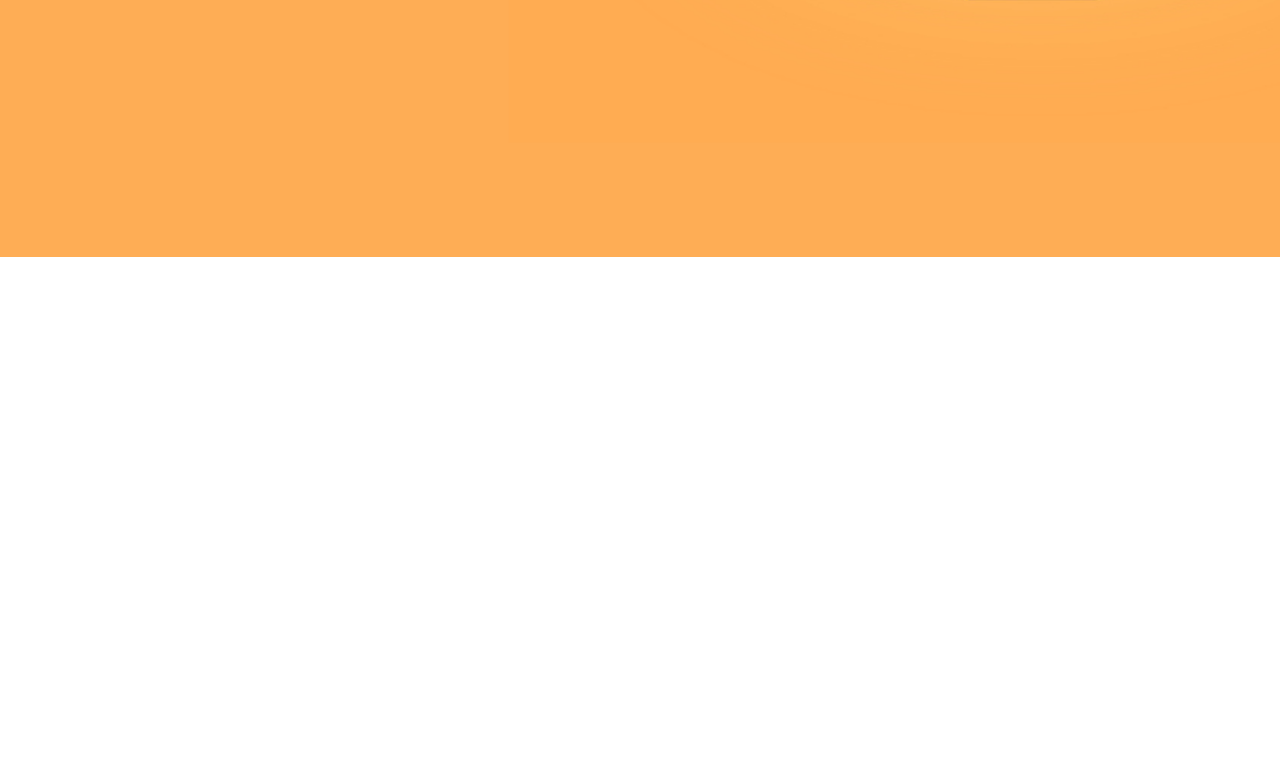
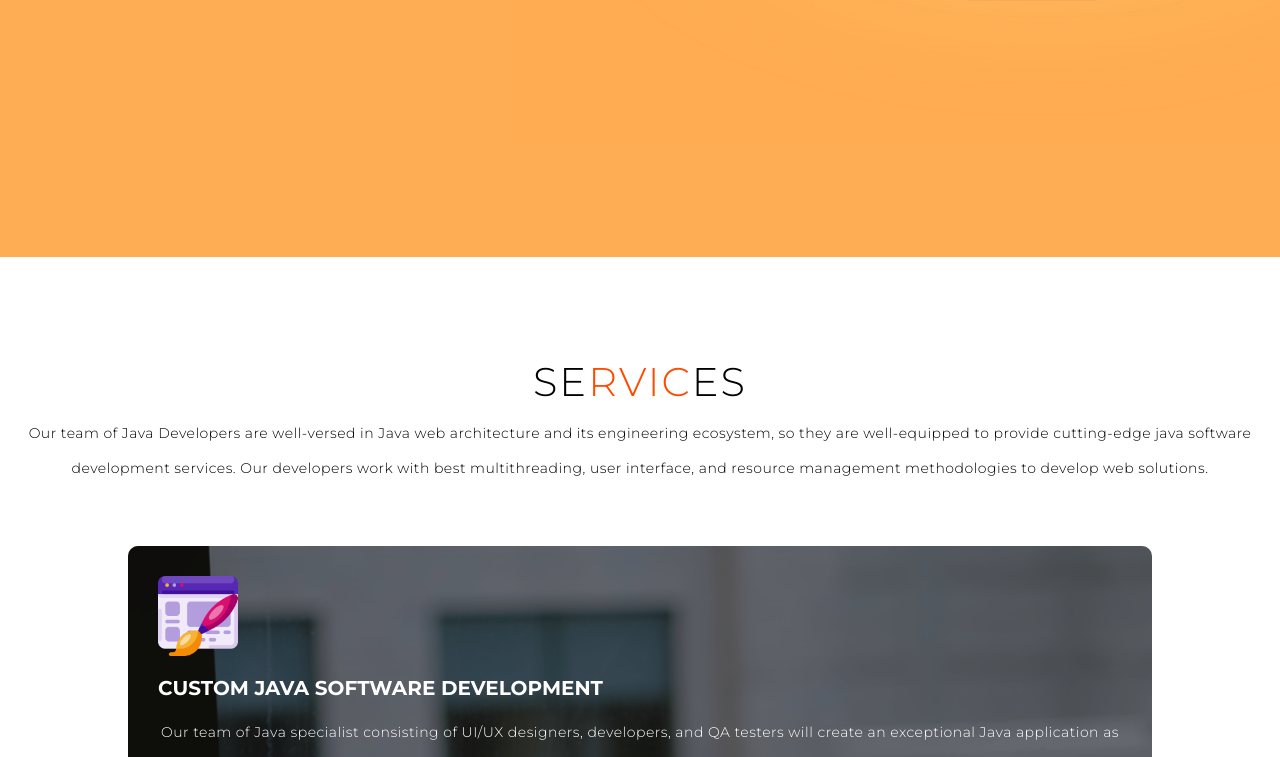
Before and after one commit to rakeshkumarg2119/my-portfolio, a website: page index.html in a window 1280 px wide. Shown: the part 543-1300 px from the top of the page. Before the commit the page ends 800 px from the top, so only its background shows below. Drawn offline with Linux system fonts and the light colour scheme.

Commit message:
Second Commit with modified css and html

```diff
--- a/index.html
+++ b/index.html
@@ -17,5 +17,40 @@
             </div>
         </div>
     </section>
+
+    <section id="services">
+        <div class="services container">
+            <div class="services-top">
+                <h1 class="section-title">Se<span>rvic</span>es</h1>
+                <p>Our team of Java Developers are well-versed in Java web architecture and its engineering ecosystem, so they are well-equipped to provide cutting-edge java software development services. Our developers work with best multithreading, user interface, and resource management methodologies to develop web solutions.</p>
+            </div>
+            <div class="service-bottom">
+
+                <div class="service-item">
+                    <div class="icon"><img src="./img/design.png"/></div>
+                    <h2>Custom Java Software development</h2>
+                    <p>Our team of Java specialist consisting of UI/UX designers, developers, and QA testers will create an exceptional Java application as per your requirements.</p>
+                </div>
+
+                <div class="service-item">
+                    <div class="icon"><img src="./img/web-deve.png"/></div>
+                    <h2>Java Web development</h2>
+                    <p>Our team of Java Developers are well-versed in Java web architecture and its engineering ecosystem, so they are well-equipped to provide cutting-edge java software development services.</p>
+                </div>
+
+                <div class="service-item">
+                    <div class="icon"><img src="./img/app-deve.png"/></div>
+                    <h2>Java Mobile development</h2>
+                    <p>We have professional team of expert developers to creating lightweight, fast, and feature-packed mobile applications using Java programming language for our business</p>
+                </div>
+
+                <div class="service-item">
+                    <div class="icon"><img src="./img/maintenance.png"/></div>
+                    <h2>Java App Support & Maintainance</h2>
+                     <p>At Sparx IT Solutions, our professional Java engineers help you to setup and run your Java app seamlessly. We tender tailored support & maintainance services to ensure...  </p>
+                </div>
+            </div>
+        </div>
+    </section>
 </body>
 </html>
--- a/style.css
+++ b/style.css
@@ -19,19 +19,62 @@ a{
     align-items: center;
     justify-content: center;
 }
+p{
+    color: black;
+    font-size: 1.4rem;
+    margin-top: 5px;
+    line-height: 2.5;
+    font-weight: 300;
+    letter-spacing: 0.05rem;
+}
+img{
+    height: 100%;
+    width: 100%;
+    object-fit: cover;
+}
+.section-title{
+    font-size: 4rem;
+    font-weight: 300;
+    color: black;
+    margin-bottom: 10px;
+    text-transform:  uppercase;
+    letter-spacing: .2rem;
+    text-align: center;
+}
+.section-title span{
+    color: rgb(255,75,0);
+}
 #one{
     background-image: url(./img/one.png);
     background-size: cover;
     background-position: top center;
     z-index: 1;
 }
+#one .one{
+    max-width:1200px;
+    margin: 0 auto;
+    padding: 0 50px;
+    justify-content: flex-start;
+}
 #one h1{
     display: block;
     width: fit-content;
     font-size: 4rem;
     position: relative;
-    color: rgb(0,0,0);
+    color: transparent;
+    animation: text_reveal .5s ease forwards;
+    animation-delay: 1.5s;
 }
+#one h1:nth-child(1){
+    animation-delay: 1.5s;
+}
+#one h1:nth-child(2){
+    animation-delay: 2.5s;
+}
+#one h1:nth-child(3){
+    animation-delay: 3.5s;
+}
+
 #one h1 span{
     position: absolute;
     top: 0;
@@ -41,6 +84,16 @@ a{
     background-color: rgb(255,255,255);
     animation: text_reveal_box 1s ease;
     animation-delay: 1s;
+}
+
+#one h1:nth-child(1) span{
+    animation-delay: 1s;
+}
+#one h1:nth-child(2) span{
+    animation-delay: 2s;
+}
+#one h1:nth-child(3) span{
+    animation-delay: 3s;
 }
 #one .cta{
    display: inline-block;
@@ -59,6 +112,66 @@ a{
     color:white;
     background-color: rgb(0,0,0);
 }
+#services .services{
+    flex-direction: column;
+    text-align: center;
+    max-width: 1500px;
+    margin: 0 auto;
+    padding: 100px 0;
+}
+
+
+#services .service-bottom{
+    display: flex;
+    align-items: center;
+    justify-content: center;
+    flex-wrap: wrap;
+    margin-top: 50px;
+}
+
+#services .service-item{
+    flex-basis: 80%;
+    display: flex;
+    align-items: flex-start;
+    justify-content: center;
+    flex-direction: column;
+    padding: 30px;
+    border-radius: 10px;
+    background-image: url(./img/1111.jpg);
+    background-size: cover;
+    margin: 10px 5%;
+    position: relative;
+    z-index: 1;
+    overflow: hidden;
+}
+#services .service-item::after{
+    content: '';
+    position: absolute;
+    left: 0;
+    top: 0;
+    height: 100%;
+    width: 100%;
+    background-color: rgb(0,0,0);
+    opacity: .5;
+    z-index: -1;
+}
+
+#services .service-item .icon{
+    height: 80px;
+    width: 80px;
+    margin-bottom: 20px;
+}
+#services .service-item h2{
+    font-size: 2rem;
+    color: white;
+    margin-bottom: 10px;
+    text-transform: uppercase;
+
+}
+
+#services .service-item p{
+    color: white;
+}
 @keyframes text_reveal_box{
     50%{
         width: 100%;
@@ -70,3 +183,9 @@ a{
 
     }
 }
+@keyframes text_reveal{
+    100%{
+        color: black;
+
+    }
+}
```
